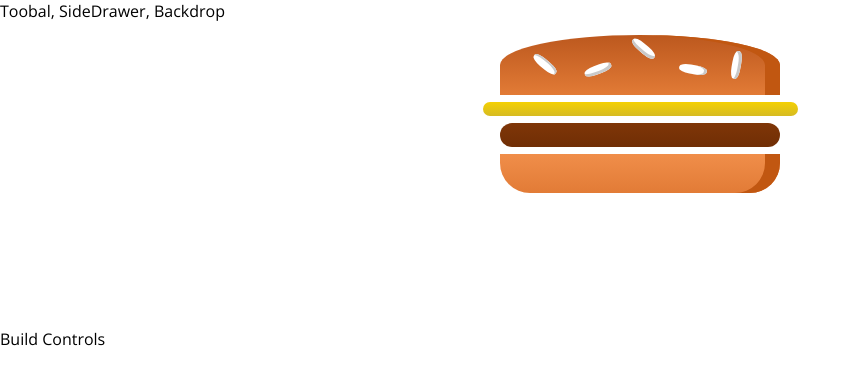
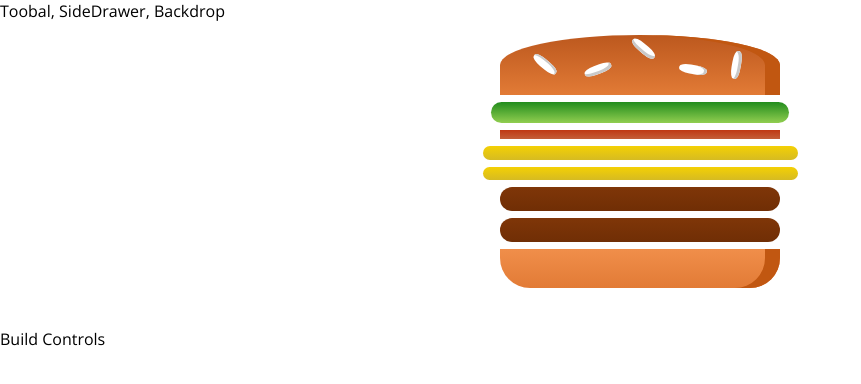
Before and after one commit to evenancio/react-burger-builder-demo, a React app: page / in a window 1280 px wide. Shown: the top 384 px of the page, without its empty margins (0-861 px from the left). Built offline with nearby package versions, Linux system fonts and the light colour scheme.

Commit message:
Adding BurgerIngredients dynamically

```diff
--- a/src/components/Burger/Burger.js
+++ b/src/components/Burger/Burger.js
@@ -3,12 +3,18 @@
 import classes from './Burger.css';
 import BurgerIngredient from './BurgerIngredient/BurgerIngredient';
 
-const Burger = () => {
+const Burger = ( props ) => {
+  const transformedIngredients = Object.keys(props.ingredients)
+    .map(igKey => {
+      return [...Array(props.ingredients[igKey])].map((_, i) => {
+        return <BurgerIngredient key={igKey + i} type={igKey} />
+      });
+    });
+
   return (
     <div className={classes.Burger}>
         <BurgerIngredient type="bread-top" />
-        <BurgerIngredient type="cheese" />
-        <BurgerIngredient type="meat" />
+        {transformedIngredients}
         <BurgerIngredient type="bread-bottom" />
     </div>
   )
--- a/src/containers/BurgerBuilder/BurgerBuilder.js
+++ b/src/containers/BurgerBuilder/BurgerBuilder.js
@@ -3,10 +3,19 @@
 import Burger from '../../components/Burger/Burger.js';
 
 class BurgerBuilder extends Component {
+    state = {
+        ingredients: {
+            salad: 1,
+            bacon: 1,
+            cheese: 2,
+            meat: 2
+        }
+    };
+
     render () {
         return (
             <React.Fragment>
-                <Burger />
+                <Burger ingredients={this.state.ingredients} />
                 <div>Build Controls</div>
             </React.Fragment>
         );
```
